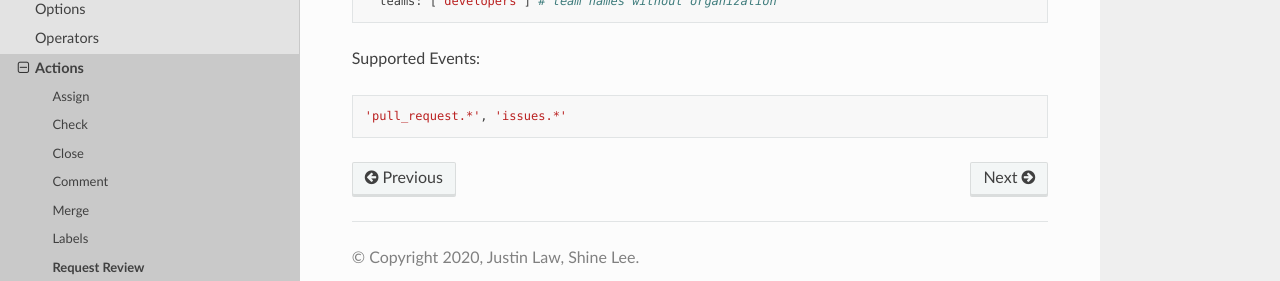
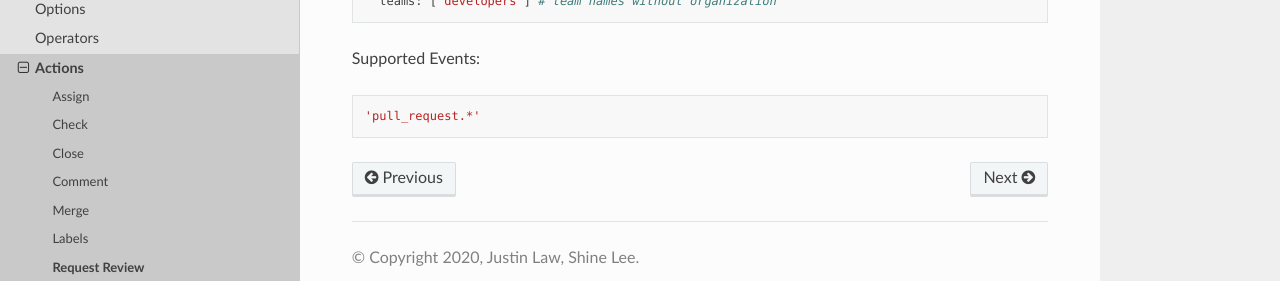
Before and after one commit to mergeability/mergeable, a Sphinx documentation site: the page built from docs/actions/request_review.rst, in a window 1280 px wide. Shown: the part 261-542 px from the top of the page. Built offline with Sphinx 7.4.7 and the Read the Docs theme 2.0.0, drawn with Linux system fonts in a browser that asks for light colours.

Commit message:
fix: supported events for `request_review` action (#651)
* fix: supported events for `request_review` action

* chore: update changelog

```diff
--- a/docs/actions/request_review.rst
+++ b/docs/actions/request_review.rst
@@ -12,4 +12,4 @@ You can request specific reviews from specific reviewers, teams, or both
 Supported Events:
 ::
 
-    'pull_request.*', 'issues.*'
+    'pull_request.*'
--- a/docs/changelog.rst
+++ b/docs/changelog.rst
@@ -1,5 +1,6 @@
 CHANGELOG
 =====================================
+| August 20, 2022: fix: supported events for `request_review` action `#623 <https://github.com/mergeability/mergeable/pull/651>`
 | April 7, 2022: feat: Support adding deployment labels from values `#631 <https://github.com/mergeability/mergeable/pull/631>`_
 | March 22, 2022: fix: pass comment instance to removeErrorComments `#626 <https://github.com/mergeability/mergeable/pull/626>`_
 | February 24, 2022: fix: correct indentation on documentation `#623 <https://github.com/mergeability/mergeable/pull/623>`_
```
